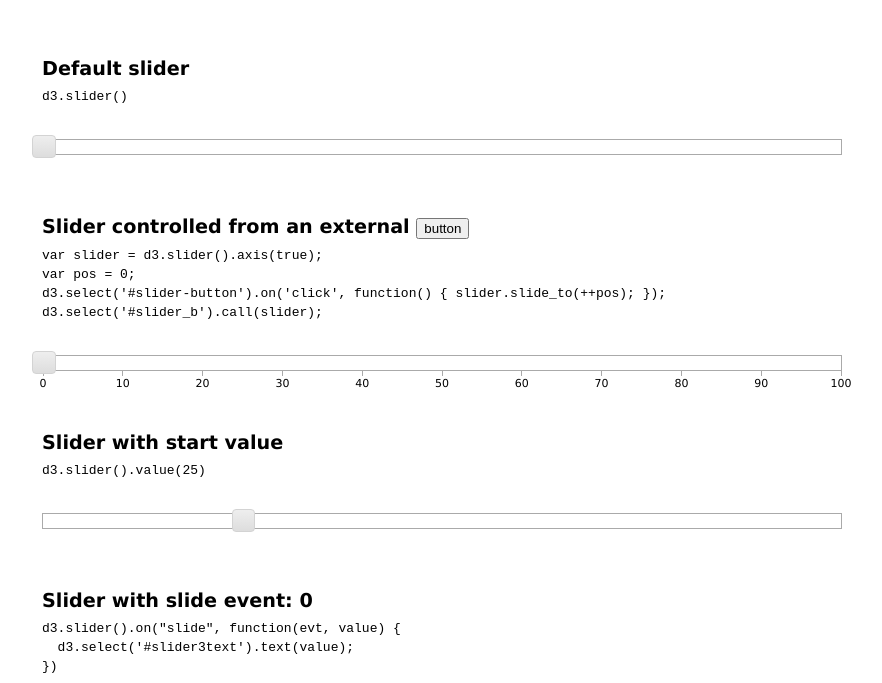
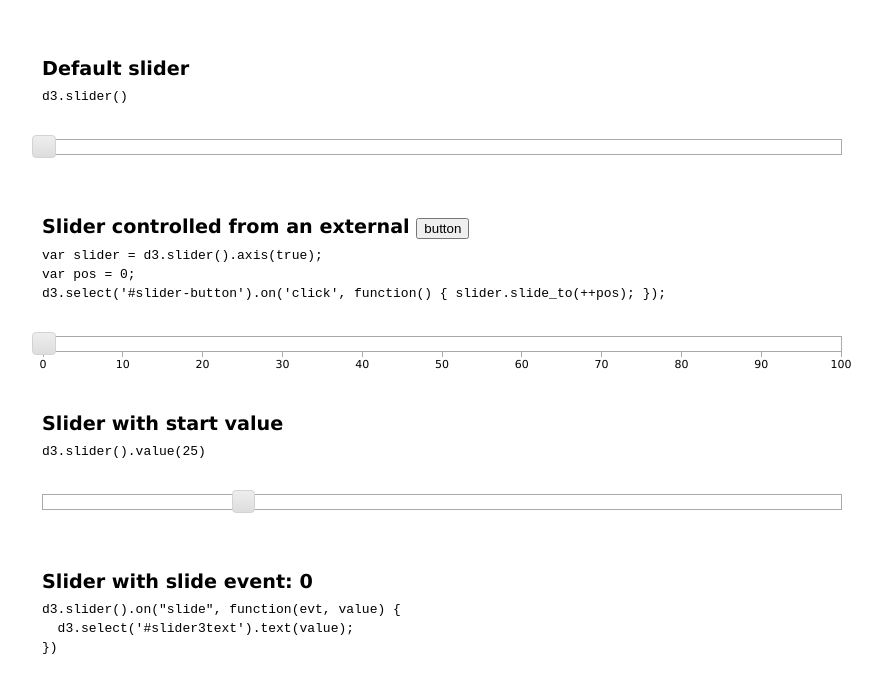
Before and after one commit to MasterMaps/d3-slider, a plain HTML site: page index.html in a window 1280 px wide. Shown: the part 103-786 px from the top of the page, without its empty margins (198-1080 px from the left). Drawn offline with nearby package versions, Linux system fonts and the light colour scheme.

Commit message:
Update index.html

```diff
--- a/index.html
+++ b/index.html
@@ -46,8 +46,8 @@
     <h2>Slider controlled from an external <span id="slider-button"><input type='button' value='button'/></span></h2></h2>
     <code>var slider = d3.slider().axis(true);<br>
     var pos = 0;<br>
-    d3.select('#slider-button').on('click', function() { slider.slide_to(++pos); });<br>
-    d3.select('#slider_b').call(slider);</code>
+    d3.select('#slider-button').on('click', function() { slider.slide_to(++pos); });
+    </code>
     <div id="slider_b"></div>
 
     <h2>Slider with start value</h2>
```
